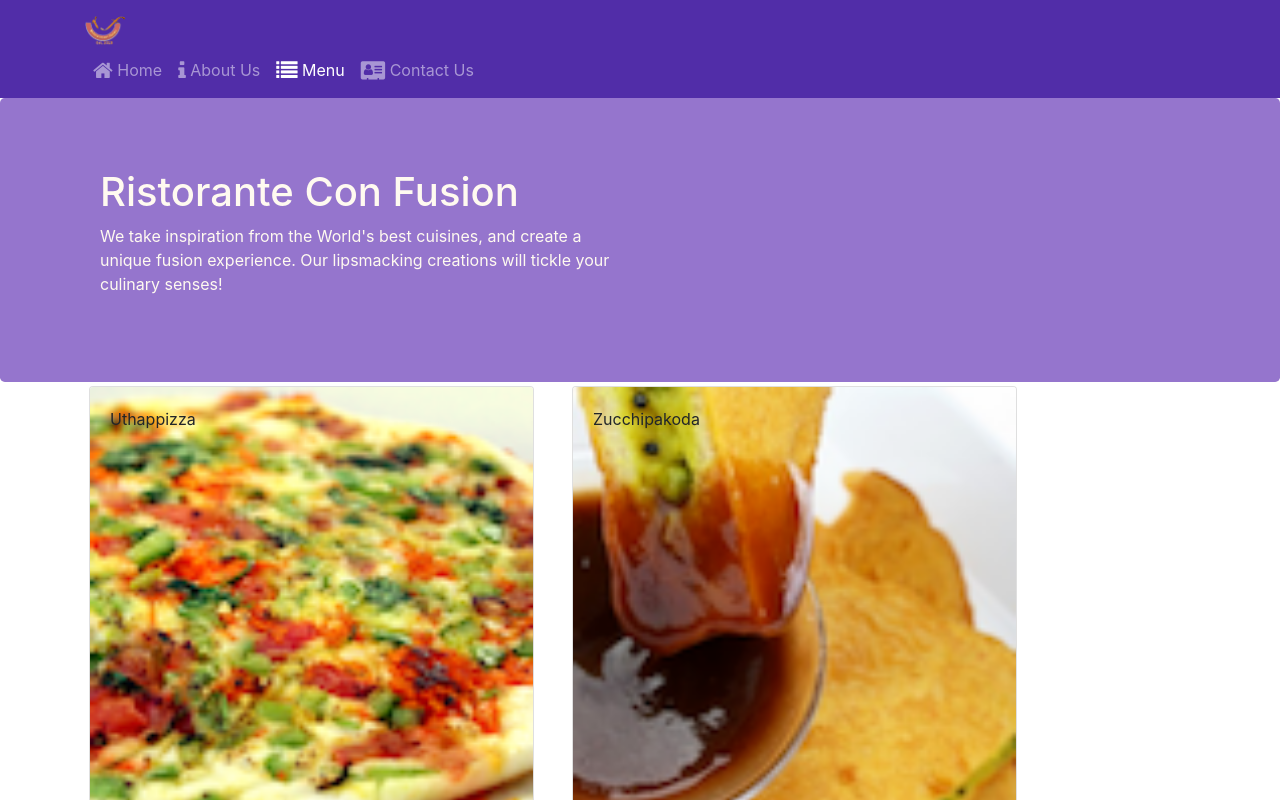
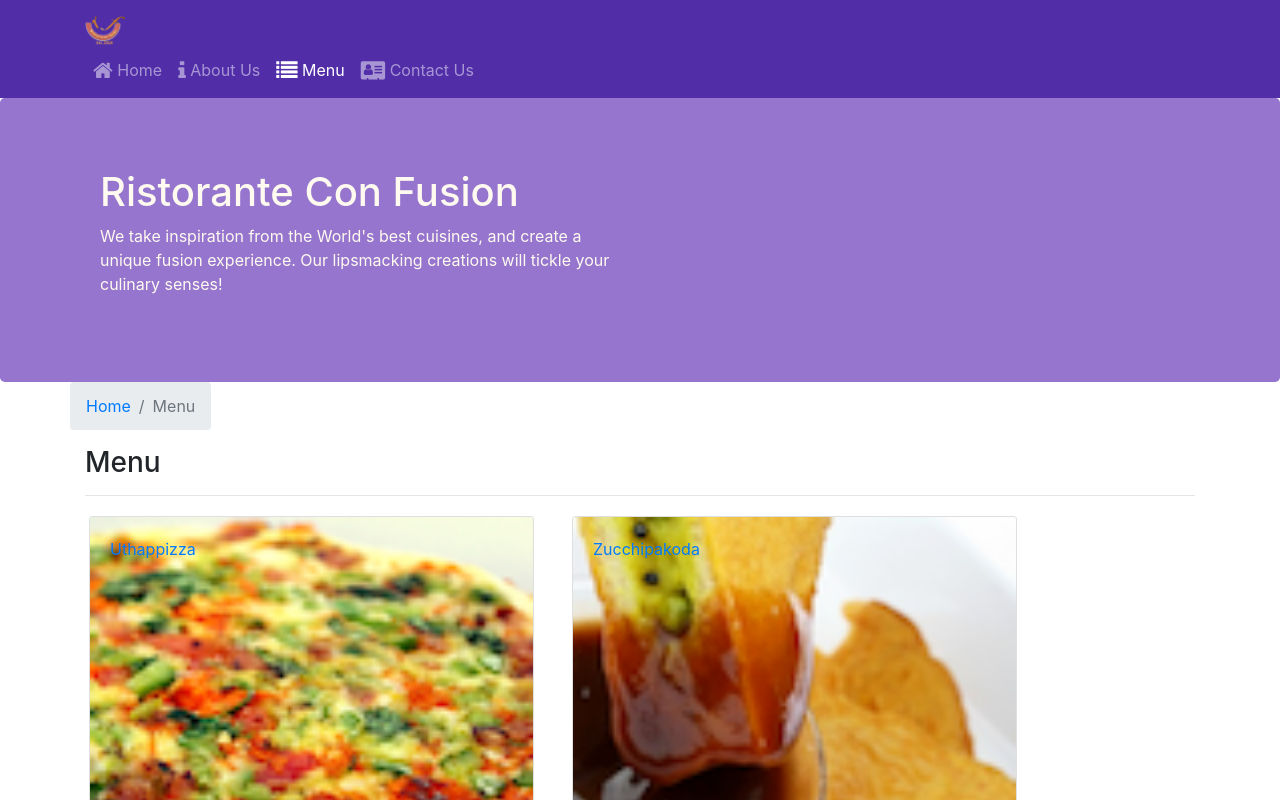
Before and after one commit to daominhhoangggg/LAB06.5, a React (Create React App) app: page /menu in a window 1280 px wide. Shown: the top 800 px of the page. Built offline with nearby package versions, Linux system fonts and the light colour scheme.

Commit message:
Lab 05_4

```diff
--- a/src/components/ContactComponent.js
+++ b/src/components/ContactComponent.js
@@ -1,8 +1,22 @@
 import React from 'react';
+import { Breadcrumb, BreadcrumbItem } from 'reactstrap';
+import { Link } from 'react-router-dom';
 
 function Contact(props) {
   return (
     <div className="container">
+      <div className="row">
+        <Breadcrumb>
+          <BreadcrumbItem>
+            <Link to="/home">Home</Link>
+          </BreadcrumbItem>
+          <BreadcrumbItem active>Contact Us</BreadcrumbItem>
+        </Breadcrumb>
+        <div className="col-12">
+          <h3>Contact Us</h3>
+          <hr />
+        </div>
+      </div>
       <div className="row row-content">
         <div className="col-12">
           <h3>Location Information</h3>
--- a/src/components/DishDetailComponent.js
+++ b/src/components/DishDetailComponent.js
@@ -1,5 +1,6 @@
 import React from 'react';
-import { Card, CardBody, CardImg, CardTitle, CardText } from 'reactstrap';
+import { Card, CardBody, CardImg, CardTitle, CardText, Breadcrumb, BreadcrumbItem } from 'reactstrap';
+import { Link } from 'react-router-dom';
 
 function RenderDish({ dish }) {
   return (
@@ -49,8 +50,20 @@
     return (
       <div className="container">
         <div className="row">
+          <Breadcrumb>
+            <BreadcrumbItem>
+              <Link to="/menu">Menu</Link>
+            </BreadcrumbItem>
+            <BreadcrumbItem active>{props.dish.name}</BreadcrumbItem>
+          </Breadcrumb>
+          <div className="col-12">
+            <h3>{props.dish.name}</h3>
+            <hr />
+          </div>
+        </div>
+        <div className="row">
           <RenderDish dish={props.dish} />
-          <RenderComments comments={props.dish.comments} />
+          <RenderComments comments={props.comments} />
         </div>
       </div>
     );
--- a/src/components/MainComponent.js
+++ b/src/components/MainComponent.js
@@ -33,12 +33,23 @@
         />
       );
     };
+
+    const DishWithId = ({ match }) => {
+      return (
+        <DishDetail
+          dish={this.state.dishes.filter(dish => dish.id === parseInt(match.params.dishId, 10))[0]}
+          comments={this.state.comments.filter(comment => comment.dishId === parseInt(match.params.dishId, 10))}
+        />
+      );
+    };
+
     return (
       <div>
         <Header />
         <Switch>
           <Route path="/home" component={HomePage} />
           <Route exact path="/menu" component={() => <Menu dishes={this.state.dishes} />} />
+          <Route path="/menu/:dishId" component={DishWithId} />
           <Route exact path="/contactus" component={Contact} />
           <Redirect to="/home" />
         </Switch>
--- a/src/components/MenuComponent.js
+++ b/src/components/MenuComponent.js
@@ -1,13 +1,16 @@
 import React from 'react';
-import { Card, CardImg, CardImgOverlay, CardText, CardBody, CardTitle } from 'reactstrap';
+import { Breadcrumb, BreadcrumbItem, Card, CardImg, CardImgOverlay, CardTitle } from 'reactstrap';
+import { Link } from 'react-router-dom';
 
 function RenderMenuItem({ dish, onClick }) {
   return (
-    <Card onClick={() => onClick(dish.id)}>
-      <CardImg width="100%" src={dish.image} alt={dish.name} />
-      <CardImgOverlay>
-        <CardTitle>{dish.name}</CardTitle>
-      </CardImgOverlay>
+    <Card>
+      <Link to={`/menu/${dish.id}`}>
+        <CardImg width="100%" src={dish.image} alt={dish.name} />
+        <CardImgOverlay>
+          <CardTitle>{dish.name}</CardTitle>
+        </CardImgOverlay>
+      </Link>
     </Card>
   );
 }
@@ -16,13 +19,25 @@
   const menu = props.dishes.map(dish => {
     return (
       <div key={dish.id} className="col-12 col-md-5 m-1">
-        <RenderMenuItem dish={dish} onClick={props.onClick} />
+        <RenderMenuItem dish={dish} />
       </div>
     );
   });
 
   return (
     <div className="container">
+      <div className="row">
+        <Breadcrumb>
+          <BreadcrumbItem>
+            <Link to="/home">Home</Link>
+          </BreadcrumbItem>
+          <BreadcrumbItem active>Menu</BreadcrumbItem>
+        </Breadcrumb>
+        <div className="col-12">
+          <h3>Menu</h3>
+          <hr />
+        </div>
+      </div>
       <div className="row">{menu}</div>
     </div>
   );
```
